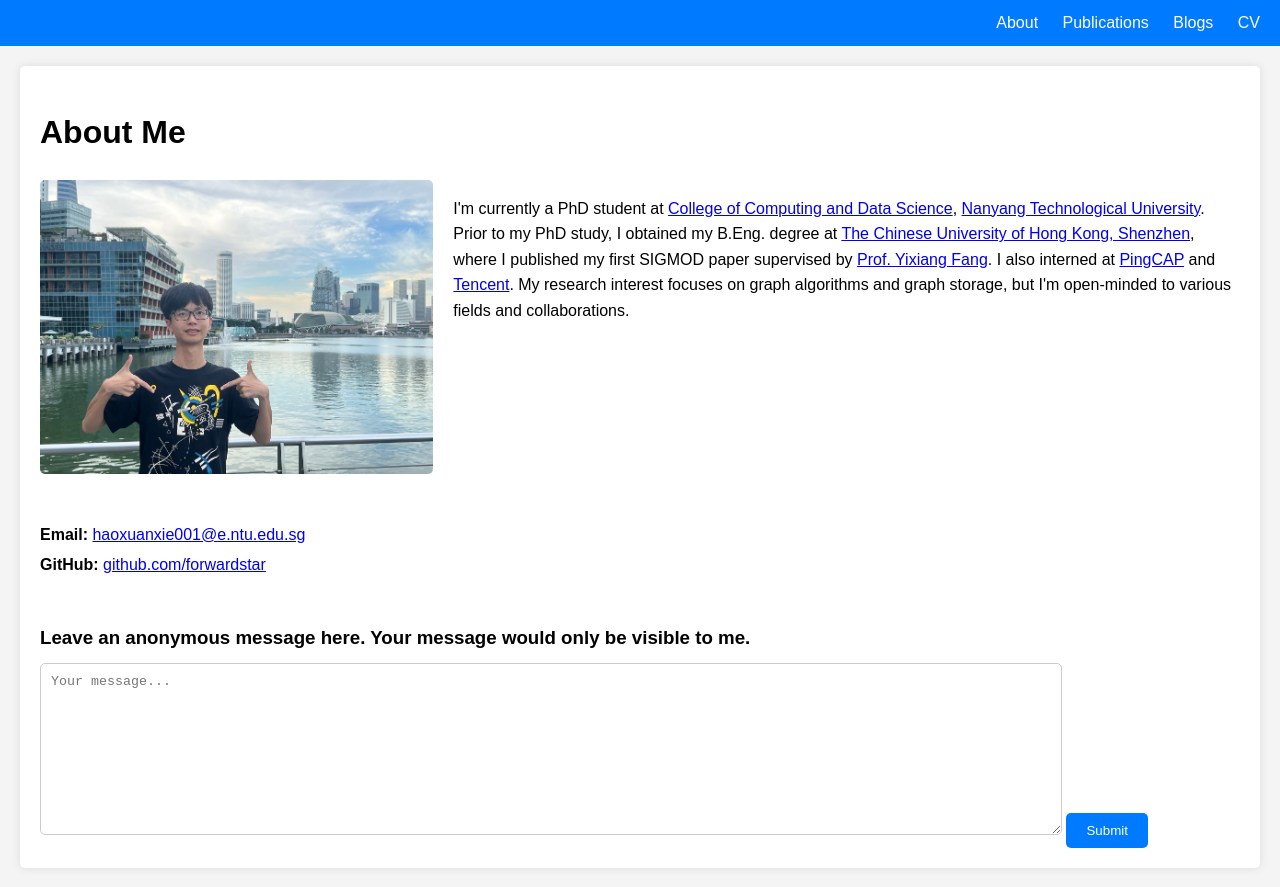
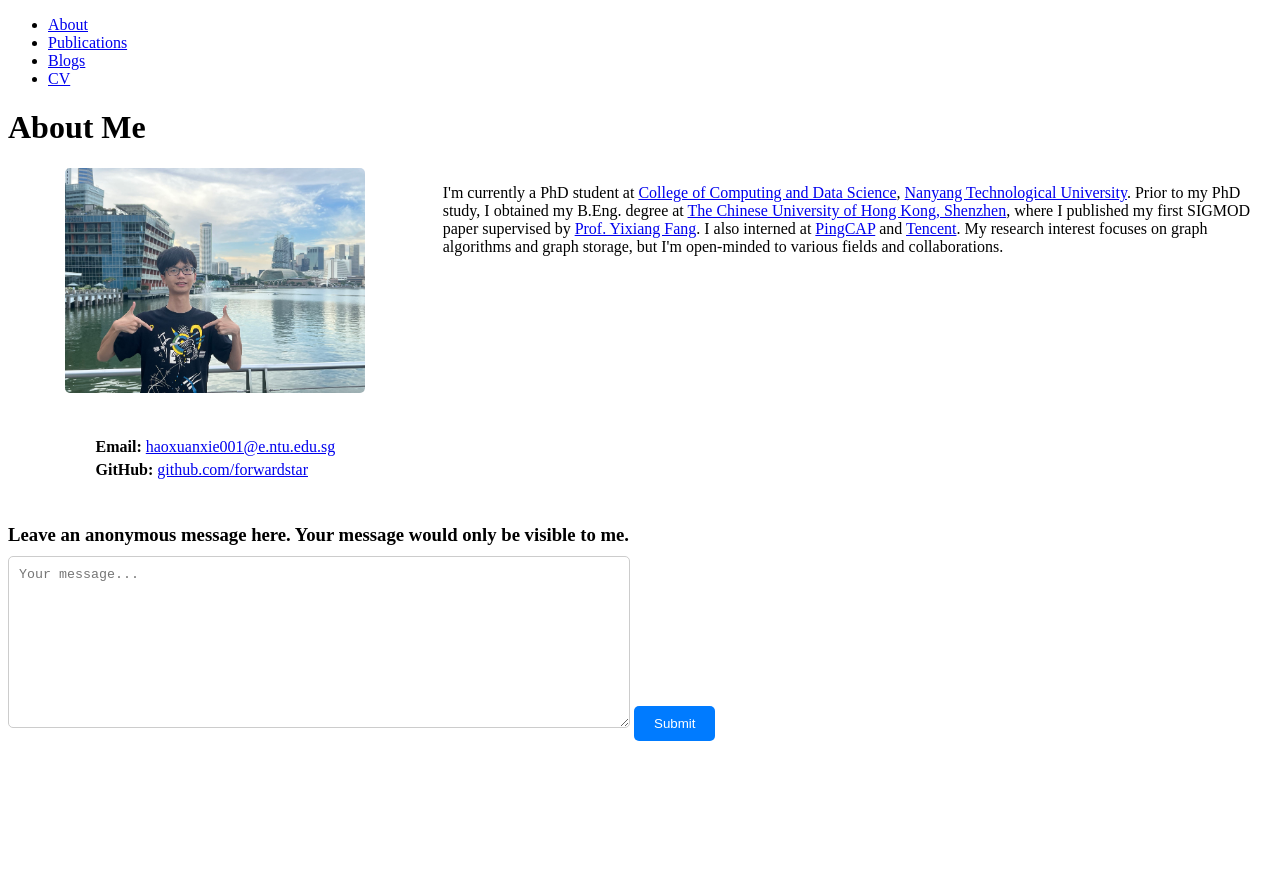
Before and after one commit to haoxuanxie/haoxuanxie.github.io, a Jekyll site: the page built from about.md, in a window 1280 px wide. Shown: the top 887 px of the page. Built offline with Jekyll 4.4.1, drawn with Linux system fonts in a browser that asks for light colours.

Commit message:
Update style.css

```diff
--- a/assets/css/style.css
+++ b/assets/css/style.css
@@ -1,74 +1,6 @@
-body {
-  font-family: Arial, sans-serif;
-  line-height: 1.6;
-  margin: 0;
-  padding: 0;
-  background-color: #f4f4f4;
-}
-
-header {
-  background-color: #007bff;
-  color: #fff;
-  padding: 10px 20px;
-  text-align: right;
-}
-
-nav ul {
-  list-style-type: none;
-  margin: 0;
-  padding: 0;
-}
-
-nav ul li {
-  display: inline;
-  margin-left: 20px;
-}
-
-nav ul li a {
-  text-decoration: none;
-  color: #fff;
-}
-
-nav ul li a:hover {
-  text-decoration: underline;
-}
-
-main {
-  max-width: 1200px; /* Increased max-width */
-  margin: 20px auto;
-  padding: 20px;
-  background: #fff;
-  border-radius: 5px;
-  box-shadow: 0 0 10px rgba(0, 0, 0, 0.1);
-}
-
-.publication-item {
-  border: 1px solid #ccc;
-  border-radius: 5px;
-  padding: 15px;
-  margin-bottom: 20px;
-  background: #fff;
-  box-shadow: 0 0 10px rgba(0, 0, 0, 0.1);
-}
-
-.publication-item h2 {
-  margin-top: 0;
-}
-
-.publication-item p, .publication-item ul {
-  margin: 10px 0;
-}
-
-.publication-item a {
-  color: #007bff;
-}
-
-.publication-item a:hover {
-  text-decoration: underline;
-}
-
 .about-container {
   display: flex;
+  flex-wrap: wrap;
   gap: 20px;
   margin-bottom: 40px;
 }
@@ -76,6 +8,9 @@ main {
 .left-side {
   flex: 1;
   max-width: 500px; /* Increased width for the left side */
+  display: flex;
+  flex-direction: column;
+  align-items: center;
 }
 
 .right-side {
@@ -84,7 +19,7 @@ main {
 
 .profile-photo {
   width: 100%;
-  max-width: 400px; /* Adjust max-width as needed */
+  max-width: 300px; /* Adjust max-width for the photo */
   height: auto;
   border-radius: 5px;
   margin-bottom: 20px;
@@ -108,7 +43,7 @@ main {
 
 .message-box textarea {
   width: 100%;
-  max-width: 1000px; /* Increased width for the text area */
+  max-width: 600px; /* Increased width for the text area */
   height: 150px; /* Increased height for better usability */
   padding: 10px;
   border: 1px solid #ccc;
@@ -142,3 +77,25 @@ main {
   height: 800px; /* Adjust the height as needed */
   border: none;
 }
+
+/* Media Queries for Responsive Design */
+@media (max-width: 768px) {
+  .about-container {
+    flex-direction: column;
+    align-items: center;
+  }
+
+  .left-side {
+    max-width: 100%;
+    text-align: center;
+  }
+
+  .profile-photo {
+    max-width: 80%;
+  }
+
+  .right-side {
+    margin-top: 20px;
+    width: 100%;
+  }
+}
```
